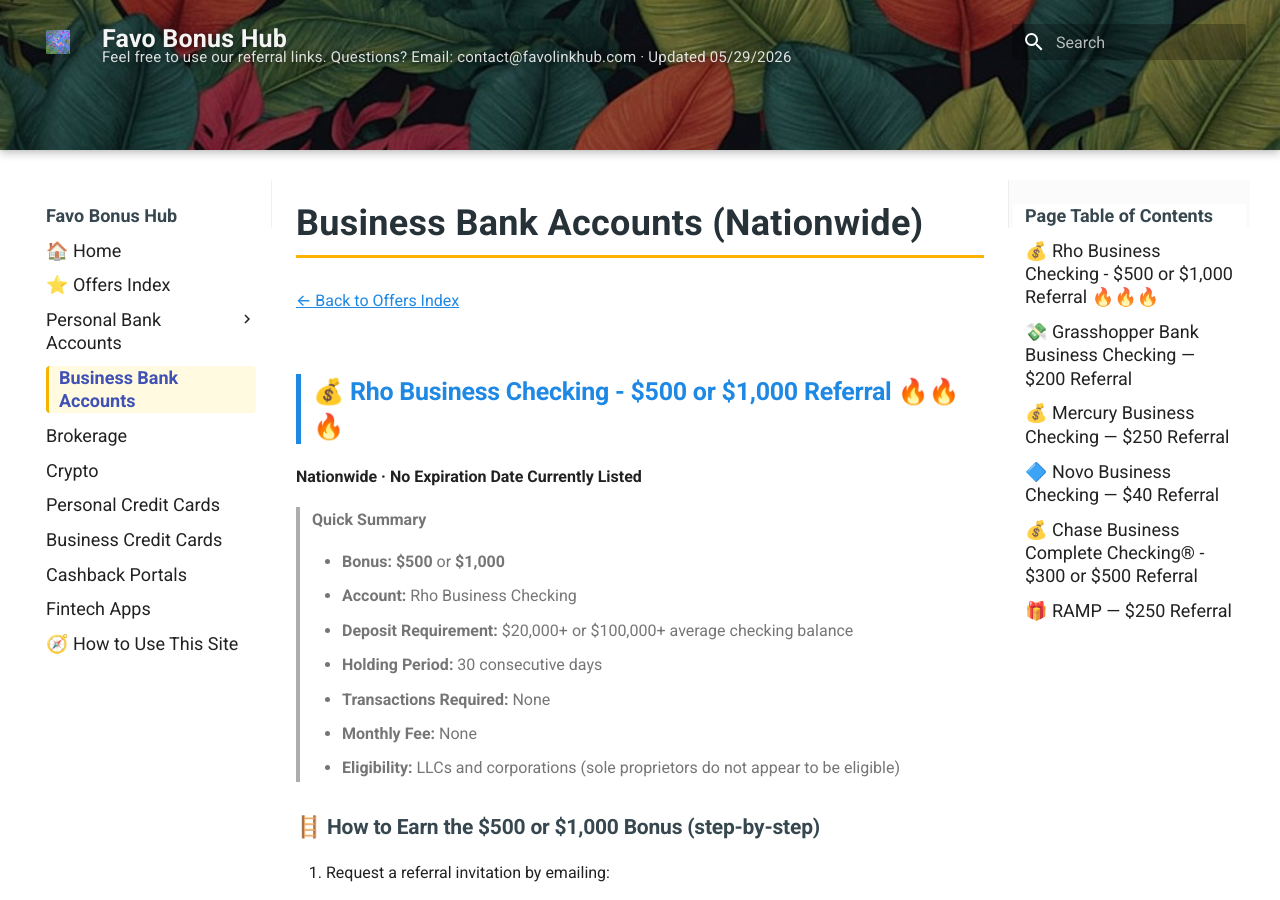
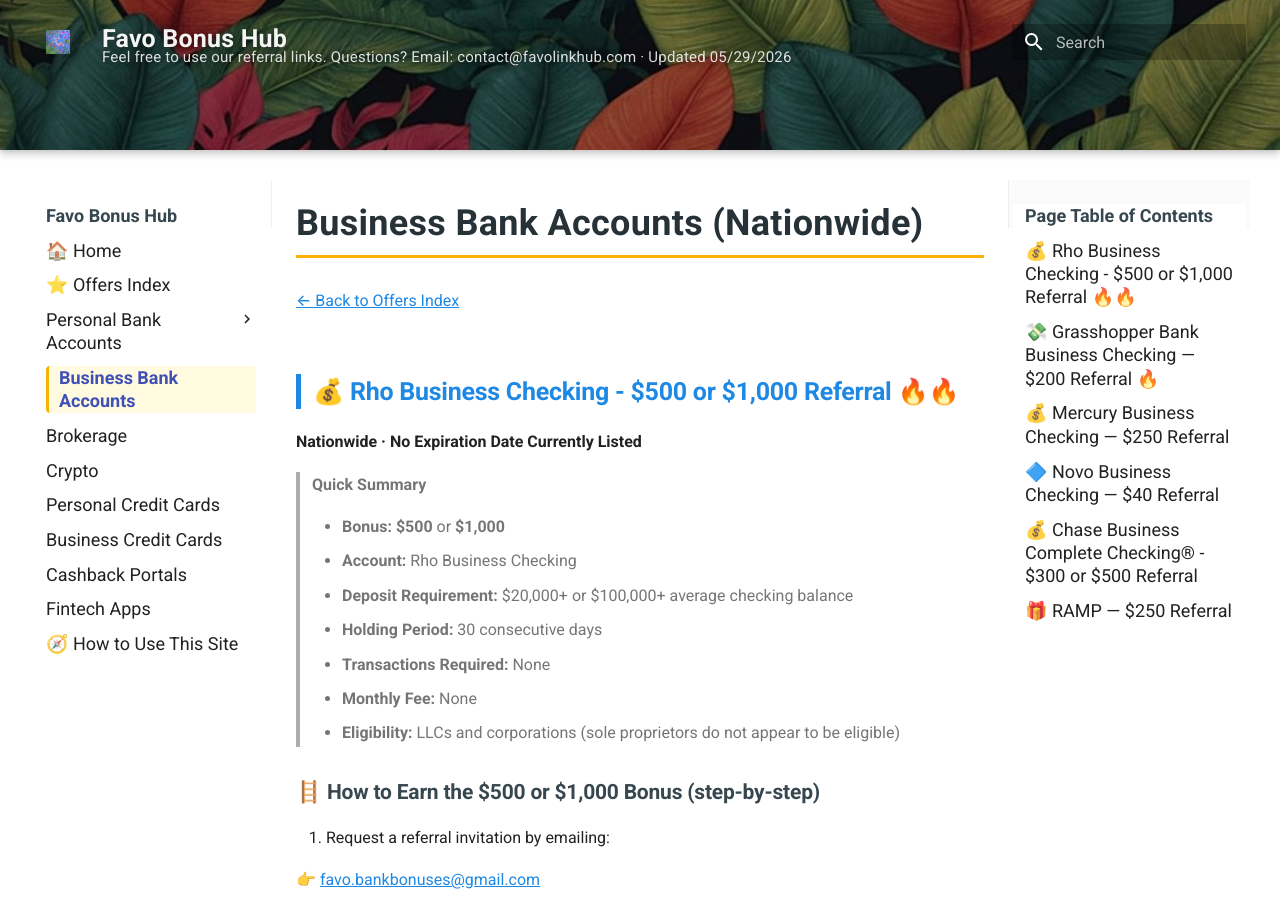
Before and after one commit to whispersofzephyr/favolinkhub-site, an MkDocs documentation site: the page built from docs/business-bank.md, in a window 1280 px wide and 900 px high. Built offline with MkDocs 1.6.1 and Material for MkDocs 9.7.7, drawn with Linux system fonts in a browser that asks for light colours; some of the changed text lies outside the part shown.

```diff
--- a/docs/business-bank.md
+++ b/docs/business-bank.md
@@ -4,7 +4,7 @@
 
 <a id="biz-rho-business"></a>
 
-## 💰 Rho Business Checking - $500 or $1,000 Referral 🔥🔥🔥
+## 💰 Rho Business Checking - $500 or $1,000 Referral 🔥🔥
 
 **Nationwide · No Expiration Date Currently Listed**
 
@@ -68,7 +68,7 @@
 ---
 
 <a id="biz-grasshopper"></a>
-## 💸 Grasshopper Bank Business Checking — $200 Referral
+## 💸 Grasshopper Bank Business Checking — $200 Referral 🔥
 **Nationwide · Excludes Sole Proprietors · No Expiration Date**
 
 Grasshopper Bank is offering an **easy $200 referral bonus** when you open a new business checking account using my referral code.
```
